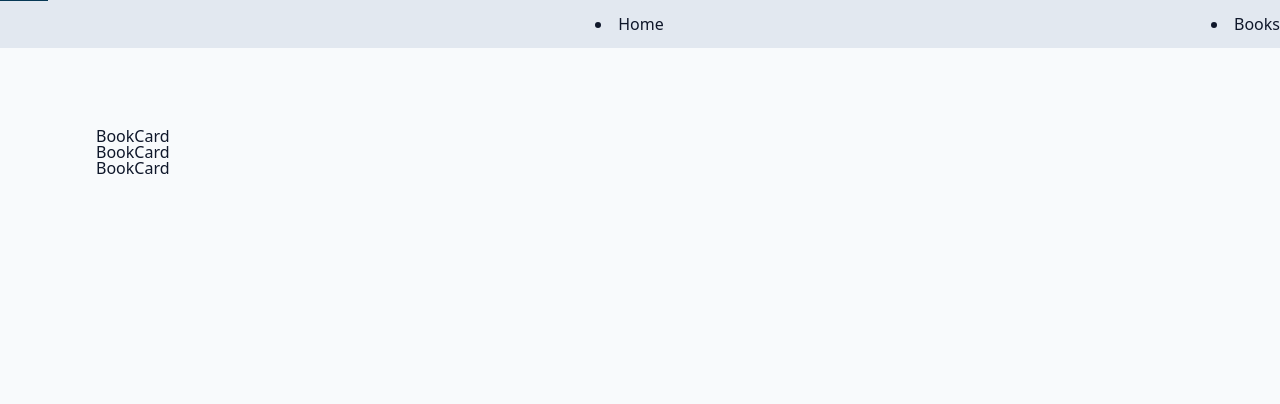
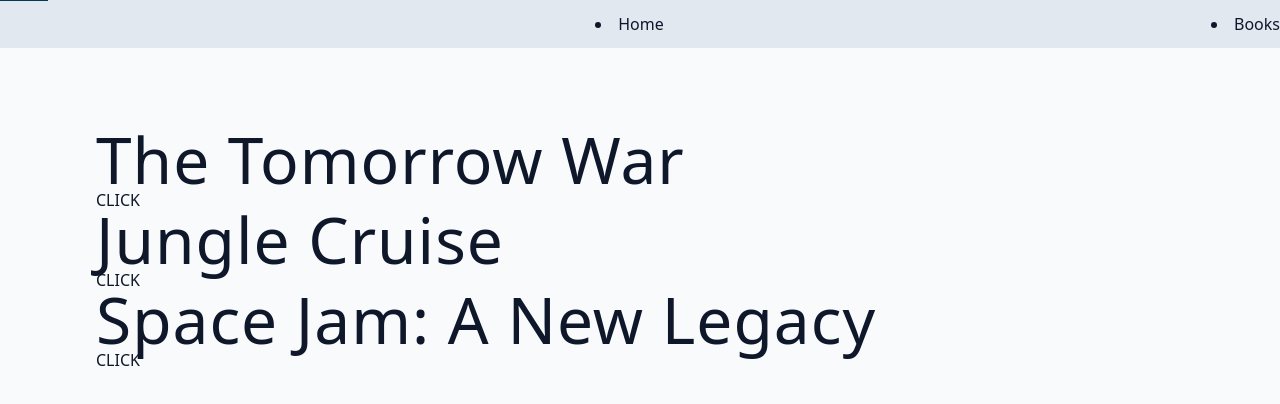
Before and after one commit to fallowshades/HemaKv-ll-chass, a React (Vite) app: page / in a window 1280 px wide. Shown: the top 404 px of the page. Built offline with nearby package versions, Linux system fonts and the light colour scheme.

Commit message:
link to add

```diff
--- a/src/components/BookCard.tsx
+++ b/src/components/BookCard.tsx
@@ -1,7 +1,14 @@
 import React from 'react'
-
-const BookCard = ({}) => {
-  return <div>BookCard</div>
+import { Link } from 'react-router-dom'
+import { BookItem } from '../utils/types'
+const BookCard = ({ item }: { item: BookItem }) => {
+  const { adult, id, title } = item
+  return (
+    <div>
+      <h1>{title}</h1>
+      <Link to={`/${id}`}> CLICK</Link>
+    </div>
+  )
 }
 
 export default BookCard
--- a/src/containers/BookContainer.tsx
+++ b/src/containers/BookContainer.tsx
@@ -16,7 +16,12 @@
   return (
     <div>
       {books.results.map((book) => {
-        return <BookCard key={book.id} />
+        return (
+          <BookCard
+            key={book.id}
+            item={book}
+          />
+        )
       })}
     </div>
   )
--- a/src/utils/types.ts
+++ b/src/utils/types.ts
@@ -11,7 +11,7 @@
   error: any
 }
 
-type books = {
+export type books = {
   adult: false
   backdrop_path: string
   genre_ids: Number[]
```
